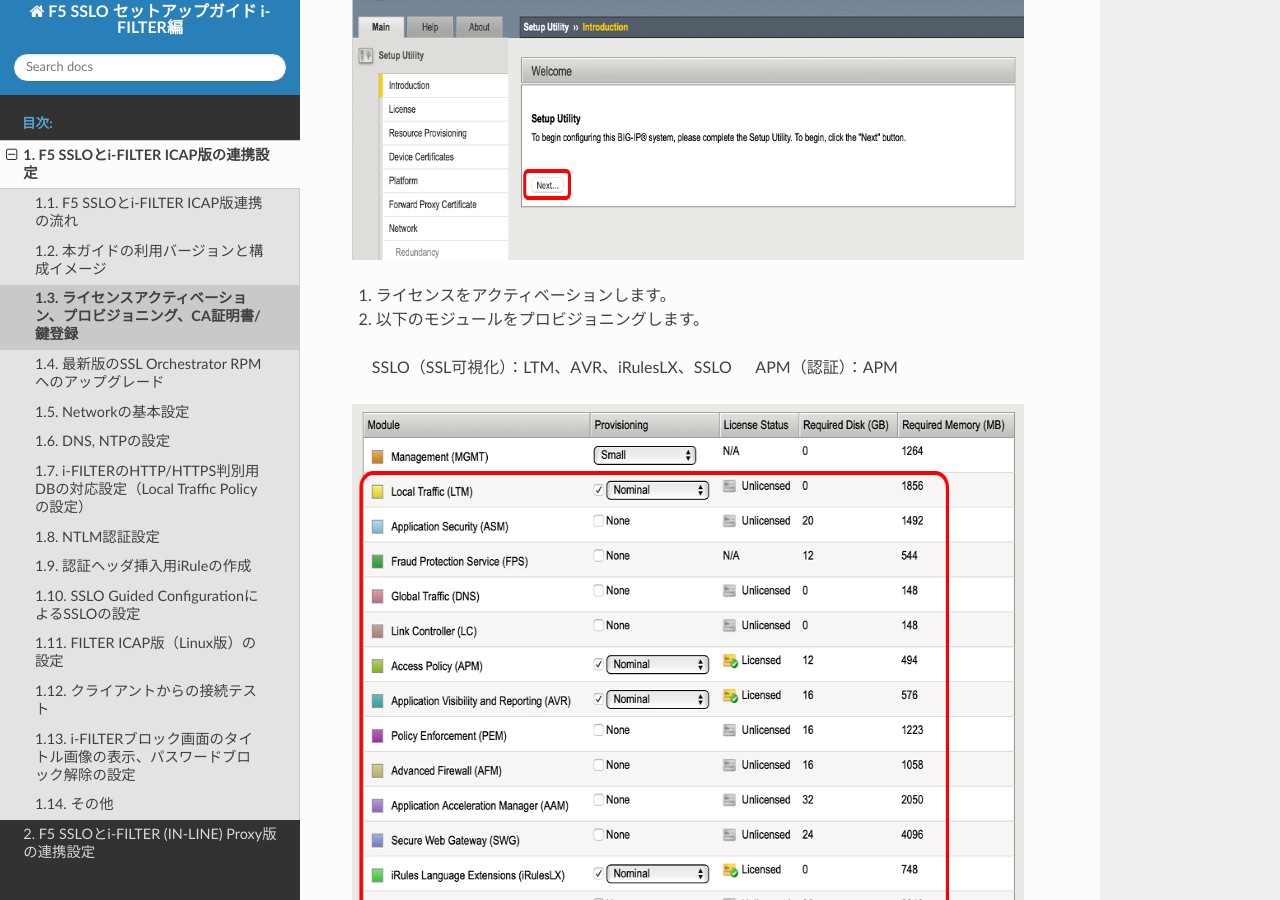
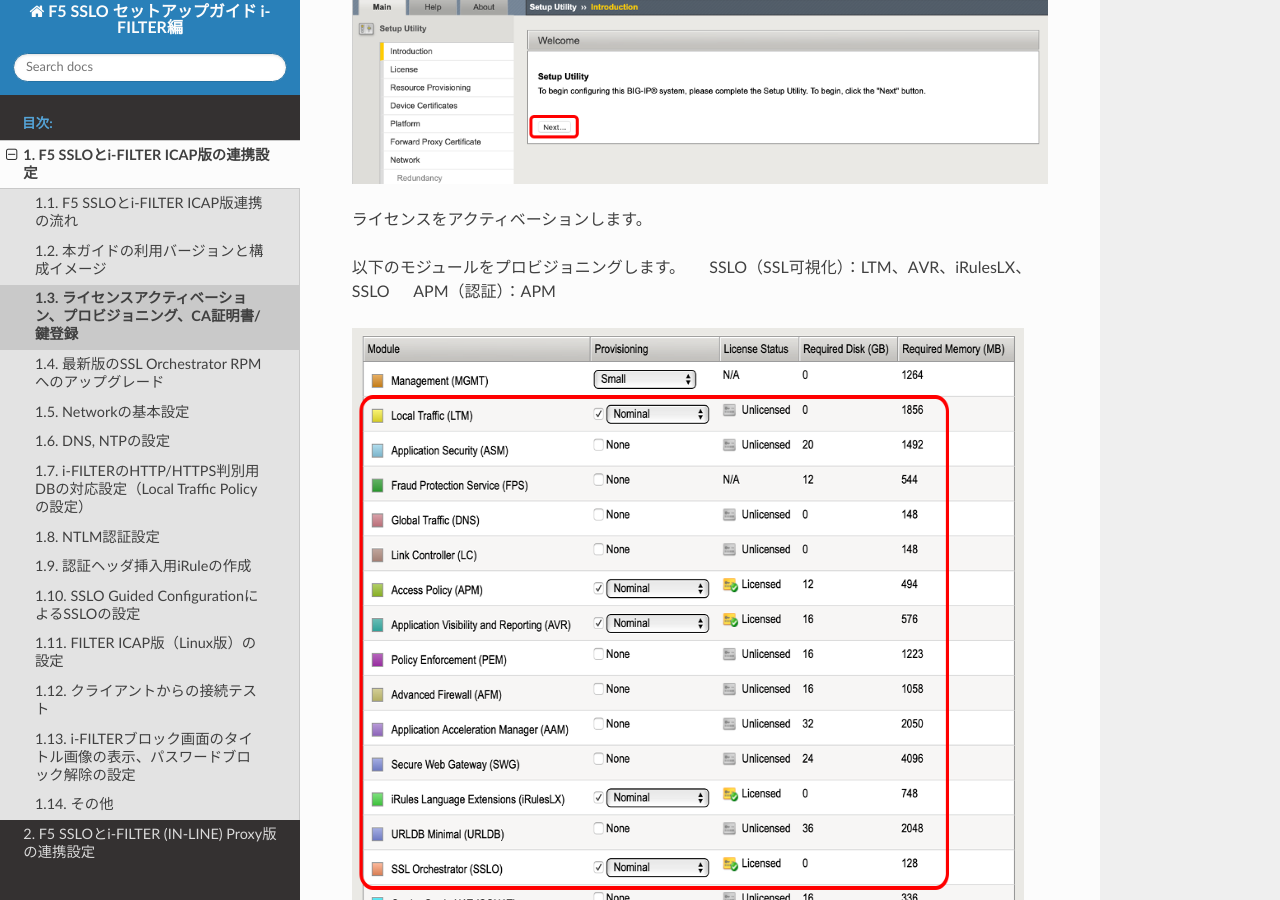
Before and after one commit to BeF5/f5j-sslo-iswf, a Sphinx documentation site: the page built from docs/content1/module03/module03.rst, in a window 1280 px wide and 900 px high, scrolled down 341 px. Built offline with Sphinx 7.4.7 and the Read the Docs theme 2.0.0, drawn with Linux system fonts in a browser that asks for light colours.

Commit message:
no message

```diff
--- a/docs/content1/module03/module03.rst
+++ b/docs/content1/module03/module03.rst
@@ -1,15 +1,14 @@
 ライセンスアクティベーション、プロビジョニング、CA証明書/鍵登録
 =========================================================
 
-#. 次へボタンを押します。
+次へボタンを押します。
 
-.. figure:: images/mod3-1.png
-   :scale: 100%
-   :align: left
+.. image:: images/mod3-1.png
 
-#. ライセンスをアクティベーションします。
 
-#. 以下のモジュールをプロビジョニングします。
+ライセンスをアクティベーションします。
+
+以下のモジュールをプロビジョニングします。
 　    SSLO（SSL可視化）：LTM、AVR、iRulesLX、SSLO
 　    APM（認証）：APM
 
@@ -17,19 +16,19 @@
    :scale: 100%
    :align: left
 
-#. Nextボタンを押します。
+Nextボタンを押します。
 
 .. figure:: images/mod3-3.png
    :scale: 60%
    :align: left
 
-#. ホスト名、タイムゾーン、Rootパスワードを設定して、Nextボタンを押します。
+ホスト名、タイムゾーン、Rootパスワードを設定して、Nextボタンを押します。
 
 .. figure:: images/mod3-4.png
    :scale: 60%
    :align: left
 
-#. SSLOでサーバ証明書を書き換える際に利用するCA証明書、CA鍵を選択し、任意の名前を設定し、Nextボタンを押します。
+SSLOでサーバ証明書を書き換える際に利用するCA証明書、CA鍵を選択し、任意の名前を設定し、Nextボタンを押します。
 
 .. figure:: images/mod3-5.png
    :scale: 60%
```
Also changed, not shown: docs/content1/module02/module02.rst (+4 -4 lines).
